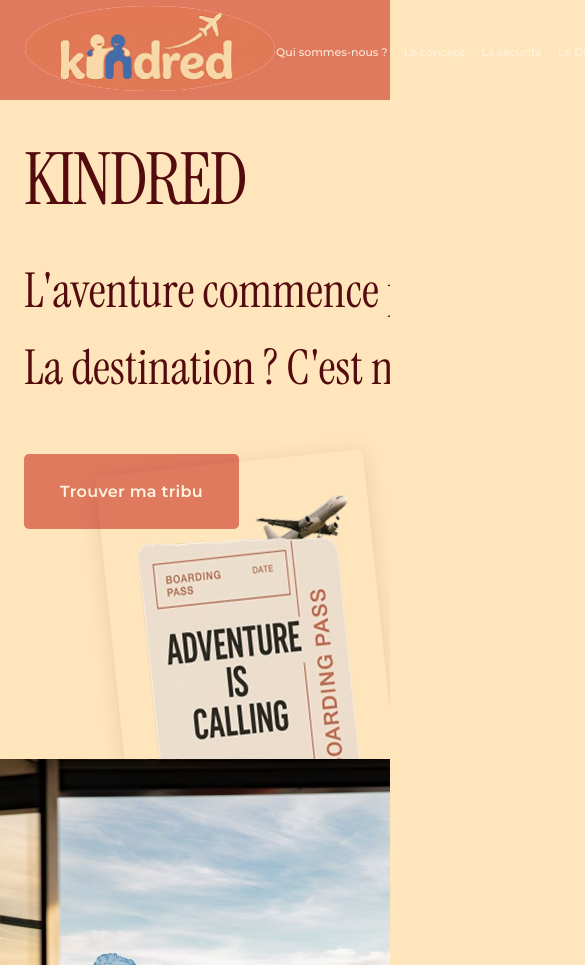
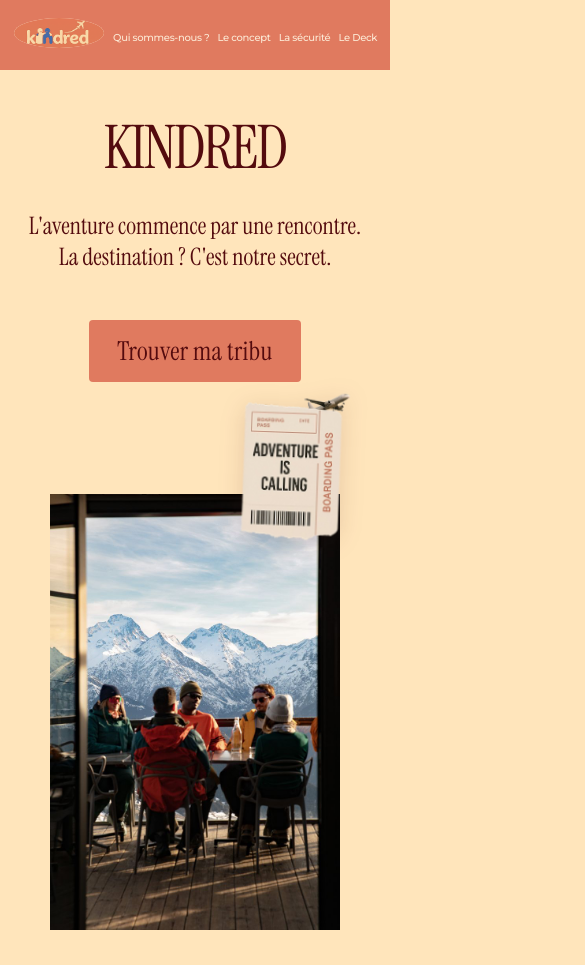
Before and after one commit to c-txr/kindred-website, a plain HTML site: page index.html in a window 390 px wide. Shown: the top 965 px of the page, 585 px wide, since content can reach past the window. Drawn offline with Linux system fonts and the light colour scheme.

Commit message:
amélioration du responsive

```diff
--- a/index.html
+++ b/index.html
@@ -90,8 +90,6 @@
     <div class="about-right">
       <div class="about-stripes"></div>
 
-      <!-- L'avion en haut à droite -->
-      <div class="about-plane">✈️</div>
 
       <div class="about-img-wrap">
         <!-- Remplace le src par ta vraie image -->
--- a/style.css
+++ b/style.css
@@ -101,23 +101,21 @@
 
 .hero-title {
   font-family: 'Instrument Serif', serif;
-  font-size: clamp(150px, 10vw, 140px);
+  font-size: clamp(80px, 10vw, 150px);
   font-weight: 400;
-  line-height: 0.9;
+  line-height: 1;
   color: #540B0E;
   letter-spacing: -2px;
-  margin-bottom: 2.5rem;
+  margin-bottom: 3.5rem;
 }
 
 .hero-tagline {
   font-family: 'Instrument Serif', serif;
-  font-size: clamp(48px, 2vw, 24px);
+  font-size: clamp(28px, 3vw, 44px);
   font-weight: 400;
   color: #540B0E;
-  line-height: 1.6;
-  margin-bottom: 3rem;
-  max-width: 420px;
-  white-space: nowrap;
+  line-height: 1.3;
+  margin-bottom: 4rem;
 }
 
 /* --- CTA Button --- */
@@ -130,17 +128,19 @@
 .cta-btn {
   display: inline-block;
   background-color: #E07A5F;
-  color: #FFF5E1;
-  font-family: 'Montserrat', sans-serif;
-  font-size: 16px;
-  font-weight: 600;
-  padding: 28px 36px;
-  border-radius: 5px;
+  color: #540B0E;
+  font-family: 'Instrument Serif', serif;
+  font-size: 40px;
+  font-weight: 400;
+  padding: 16px 40px;
+  border-radius: 4px;
   text-decoration: none;
   border: none;
   cursor: pointer;
   letter-spacing: 0.3px;
   transition: background-color 0.2s;
+  position: relative;
+  z-index: 2;
 }
 
 .cta-btn:hover {
@@ -151,16 +151,14 @@
 
 .boarding-pass img {
   position: absolute;
-  bottom: -344px;
-  left: 210px;
-  width: 269px;
-  height: 404px;
+  top: 70%;
+  left: 60%;
+  width: 190px;
+  height: auto;
   background-color: transparent;
-  border-radius: 8px;
-  box-shadow: 0 4px 20px rgba(84, 11, 14, 0.12);
-  overflow: hidden;
-  transform: rotate(-3deg);
+  transform: rotate(2deg);
   z-index: 10;
+  filter: drop-shadow(0 4px 12px rgba(84, 11, 14, 0.15));
 }
 
 
@@ -168,15 +166,19 @@
 
 .hero-right {
   position: relative;
+  display: flex;
+  align-items: center;
+  justify-content: center;
+  padding: 4rem 2.5rem;
   overflow: hidden;
 }
 
 .hero-right img {
-  width: 470px;
-  height: 704px;
+  width: 85%;
+  max-width: 500px;
+  height: auto;
   object-fit: cover;
   display: block;
-  margin-top: 150px;
 }
 
 /* =====================
@@ -380,14 +382,15 @@
 .how-img-wrap {
   position: relative;
   z-index: 2;
-  width: 100%;
-  max-width: 250px;
+  width: 85%;
+  max-width: 500px;
+  margin: auto;
 }
 
 .how-img-wrap img {
-  width: 641px;
-  height: 826px;
+  width: 100%;
   height: auto;
+  object-fit: cover;
   display: block;
 }
 
@@ -401,6 +404,7 @@
   .how-right {
     min-height: 380px;
     padding: 2rem 1.5rem 3rem;
+
   }
 
   .how-img-wrap {
@@ -715,18 +719,36 @@
    ===================== */
 
 @media (max-width: 768px) {
+  /* Navbar */
   .nav {
-    padding: 0 1.5rem;
+    padding: 0 0.8rem;
+    height: 70px;
+    flex-direction: row;
+    justify-content: space-between;
+    gap: 0.5rem;
+  }
+
+  .nav-logo-dot {
+    width: 90px;
+    height: auto;
   }
 
   .nav-links {
-    gap: 1rem;
+    display: flex;
+    flex-direction: row;
+    gap: 0.5rem;
+    width: auto;
   }
 
   .nav-links a {
-    font-size: 11px;
+    font-size: 10px;
+    padding: 0;
+    background-color: transparent;
+    letter-spacing: -0.3px;
+    white-space: nowrap;
   }
 
+  /* Hero */
   .hero {
     grid-template-columns: 1fr;
     grid-template-rows: auto auto;
@@ -735,19 +757,48 @@
   .hero-left {
     padding: 3rem 1.5rem 5rem;
     order: 1;
+    align-items: center;
+    text-align: center;
   }
 
   .hero-right {
     order: 2;
-    min-height: 300px;
+    min-height: 350px;
+    padding: 2rem 1.5rem;
   }
 
   .hero-title {
-    font-size: 72px;
+    font-size: clamp(60px, 15vw, 90px);
+    margin-bottom: 2rem;
   }
 
-  .boarding-pass {
-    left: 50%;
-    transform: translateX(-30%) rotate(-3deg);
+  .hero-tagline {
+    font-size: clamp(24px, 6vw, 32px);
+    margin-bottom: 3rem;
   }
+
+  .cta-btn {
+    font-size: 26px;
+    padding: 14px 28px;
+  }
+
+  .boarding-pass img {
+    left: 65%;
+    top: 85%;
+    width: 130px;
+  }
+
+  /* Shared Components (About, How, etc) */
+  .about-card {
+    width: 100%;
+    padding: 2rem 1.5rem;
+  }
+
+  .about-card-name { font-size: 32px; }
+  .about-card-subtitle { font-size: 28px; }
+  .about-card-text { font-size: 20px; }
+  .about-card-quote { font-size: 26px; }
+  .about-plane { top: 0.5rem; right: 0.5rem; font-size: 30px; }
+
+  .how-card-title { font-size: 32px; }
 }
```
